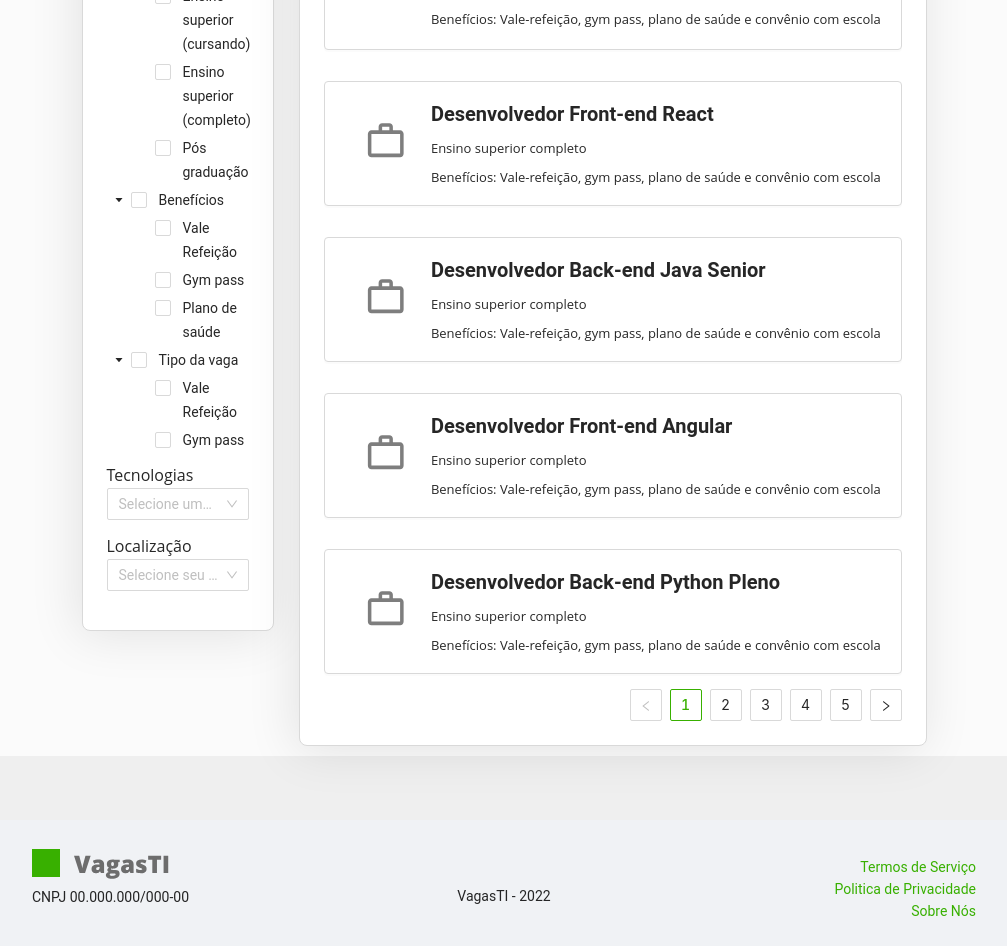
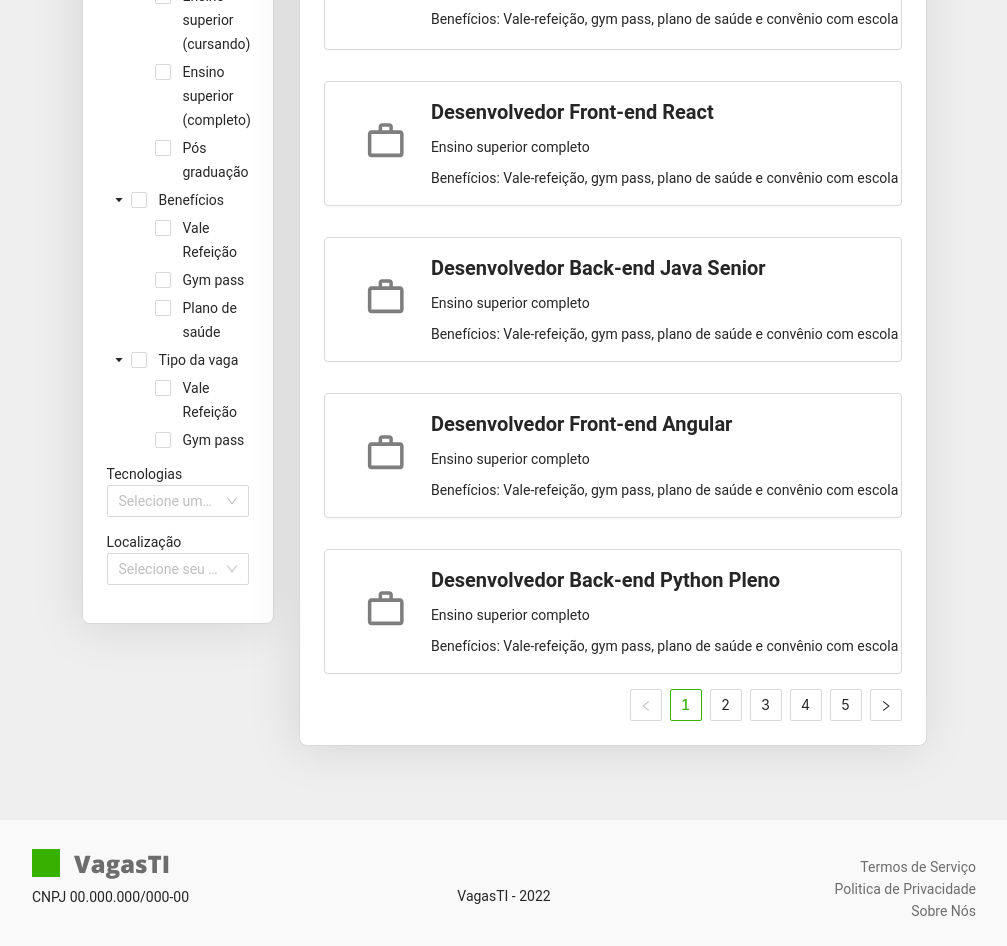
Before and after one commit to vitorgongora/uem-const-soft-vagas-ti-front-end, a React (Create React App) app: page /vagas in a window 1280 px wide. Shown: the part 300-1246 px from the top of the page, without its empty margins (136-1143 px from the left). Built offline with nearby package versions, Linux system fonts and the light colour scheme.

Commit message:
Update PaginaVagas.js

```diff
--- a/src/pages/VagasUsuario/PaginaVagas.js
+++ b/src/pages/VagasUsuario/PaginaVagas.js
@@ -135,7 +135,7 @@ const PaginaVagas = (props) => {
           </Col>
         </Row>
       </Layout.Header>
-      <Layout >
+      <Layout style={{backgroundColor:"#EFEFEF"}}>
         <Row style={{marginTop:"1%", marginLeft:"1%"}} justify="center">
           <Col span={8}>
               <Input.Search
@@ -166,7 +166,7 @@ const PaginaVagas = (props) => {
                 />
               </Row>
               <Row justify="start">
-                <font face= "Open Sans" size = "3" style={{marginTop:"5%"}}>Tecnologias</font>
+                <Typography.Text  style={{marginTop:"5%"}}>Tecnologias</Typography.Text >
                 <Form.Item
                         name="Tecnologias"
                         style={{width:"100%", marginBottom:"10%"}}
@@ -186,7 +186,7 @@ const PaginaVagas = (props) => {
                     </Select>
                   </Form.Item>
                   <Row>
-                    <font face= "Open Sans" size = "3">Localização</font>
+                    <Typography.Text>Localização</Typography.Text>
                     <Form.Item
                         name="Localização"
                         style={{width:"100%", marginBottom:"10%"}}
@@ -218,7 +218,7 @@ const PaginaVagas = (props) => {
                   </Typography.Title>
                 </Col>
                 <Col>
-                  <Statistic fontWeight="40px" style={{marginLeft:"10px", marginBottom:"12px"}} value={973}/>
+                  <Statistic fontWeight="40px" style={{marginLeft:"10px", marginBottom:"12px"}} value={'('+973+')'}/>
                 </Col>
               </Row>
               <Row>
@@ -242,10 +242,10 @@ const PaginaVagas = (props) => {
                               Desenvolvedor Back-end Java Júnior
                             </Typography.Title></Row>
                             <Row>
-                            <font face= "Open Sans" size = "2">Ensino superior completo</font>
+                            <Typography.Text>Ensino superior completo</Typography.Text>
                             </Row>
                             <Row>
-                              <font face= "Open Sans" size = "2" style={{marginTop:"1%"}}>Benefícios: Vale-refeição, gym pass, plano de saúde e convênio com escola</font>
+                              <Typography.Text style={{marginTop:"1%"}}>Benefícios: Vale-refeição, gym pass, plano de saúde e convênio com escola</Typography.Text>
                             </Row>
                         </Col>
                       </Row>
@@ -262,10 +262,10 @@ const PaginaVagas = (props) => {
                               Desenvolvedor Front-end React
                             </Typography.Title></Row>
                             <Row>
-                            <font face= "Open Sans" size = "2">Ensino superior completo</font>
+                            <Typography.Text>Ensino superior completo</Typography.Text>
                             </Row>
                             <Row>
-                              <font face= "Open Sans" size = "2" style={{marginTop:"2%"}}>Benefícios: Vale-refeição, gym pass, plano de saúde e convênio com escola</font>
+                              <Typography.Text  style={{marginTop:"2%"}}>Benefícios: Vale-refeição, gym pass, plano de saúde e convênio com escola</Typography.Text>
                             </Row>
                         </Col>
                       </Row>
@@ -281,10 +281,10 @@ const PaginaVagas = (props) => {
                               Desenvolvedor Back-end Java Senior
                             </Typography.Title></Row>
                             <Row>
-                            <font face= "Open Sans" size = "2">Ensino superior completo</font>
+                            <Typography.Text>Ensino superior completo</Typography.Text>
                             </Row>
                             <Row>
-                              <font face= "Open Sans" size = "2" style={{marginTop:"2%"}}>Benefícios: Vale-refeição, gym pass, plano de saúde e convênio com escola</font>
+                              <Typography.Text  style={{marginTop:"2%"}}>Benefícios: Vale-refeição, gym pass, plano de saúde e convênio com escola</Typography.Text>
                             </Row>
                         </Col>
                       </Row>
@@ -300,10 +300,10 @@ const PaginaVagas = (props) => {
                               Desenvolvedor Front-end Angular
                             </Typography.Title></Row>
                             <Row>
-                            <font face= "Open Sans" size = "2">Ensino superior completo</font>
+                            <Typography.Text>Ensino superior completo</Typography.Text>
                             </Row>
                             <Row>
-                              <font face= "Open Sans" size = "2" style={{marginTop:"2%"}}>Benefícios: Vale-refeição, gym pass, plano de saúde e convênio com escola</font>
+                              <Typography.Text style={{marginTop:"2%"}}>Benefícios: Vale-refeição, gym pass, plano de saúde e convênio com escola</Typography.Text>
                             </Row>
                         </Col>
                       </Row>
@@ -319,10 +319,10 @@ const PaginaVagas = (props) => {
                               Desenvolvedor Back-end Python Pleno
                             </Typography.Title></Row>
                             <Row>
-                            <font face= "Open Sans" size = "2">Ensino superior completo</font>
+                            <Typography.Text >Ensino superior completo</Typography.Text>
                             </Row>
                             <Row>
-                              <font face= "Open Sans" size = "2" style={{marginTop:"2%"}}>Benefícios: Vale-refeição, gym pass, plano de saúde e convênio com escola</font>
+                              <Typography.Text style={{marginTop:"2%"}}>Benefícios: Vale-refeição, gym pass, plano de saúde e convênio com escola</Typography.Text>
                             </Row>
                         </Col>
                       </Row>
@@ -337,7 +337,7 @@ const PaginaVagas = (props) => {
           </Col>
         </Row>
       </Layout>
-      <Layout.Footer style={{ textAlign: "center", marginTop: "5%", position:"relative", width:"100%", bottom:0 }}>
+      <Layout.Footer style={{ textAlign: "center", marginTop: "5%", position:"relative", width:"100%", bottom:0 ,backgroundColor:"#F9F9F9"}}>
         <Row justify="center" style={{ width: "100%" }} align="bottom">
           <Col span={8}>
             <Row>
@@ -354,13 +354,13 @@ const PaginaVagas = (props) => {
           </Col>
           <Col span={8} style={{ marginTop: "1%", display: "flex", flexDirection: "column" }}>
             <Row justify="end" style={{ marginRight: "30%" }}>
-              <Link>Termos de Serviço</Link>
+              <Link style={{color:"#6D6D6D"}}>Termos de Serviço</Link>
             </Row >
             <Row justify="end" style={{ marginRight: "30%" }}>
-              <Link>Politica de Privacidade</Link>
+              <Link style={{color:"#6D6D6D"}}>Politica de Privacidade</Link>
             </Row>
             <Row justify="end" style={{ marginRight: "30%" }}>
-              <Link>Sobre Nós</Link>
+              <Link style={{color:"#6D6D6D"}}>Sobre Nós</Link>
             </Row >
           </Col>
         </Row>
```
